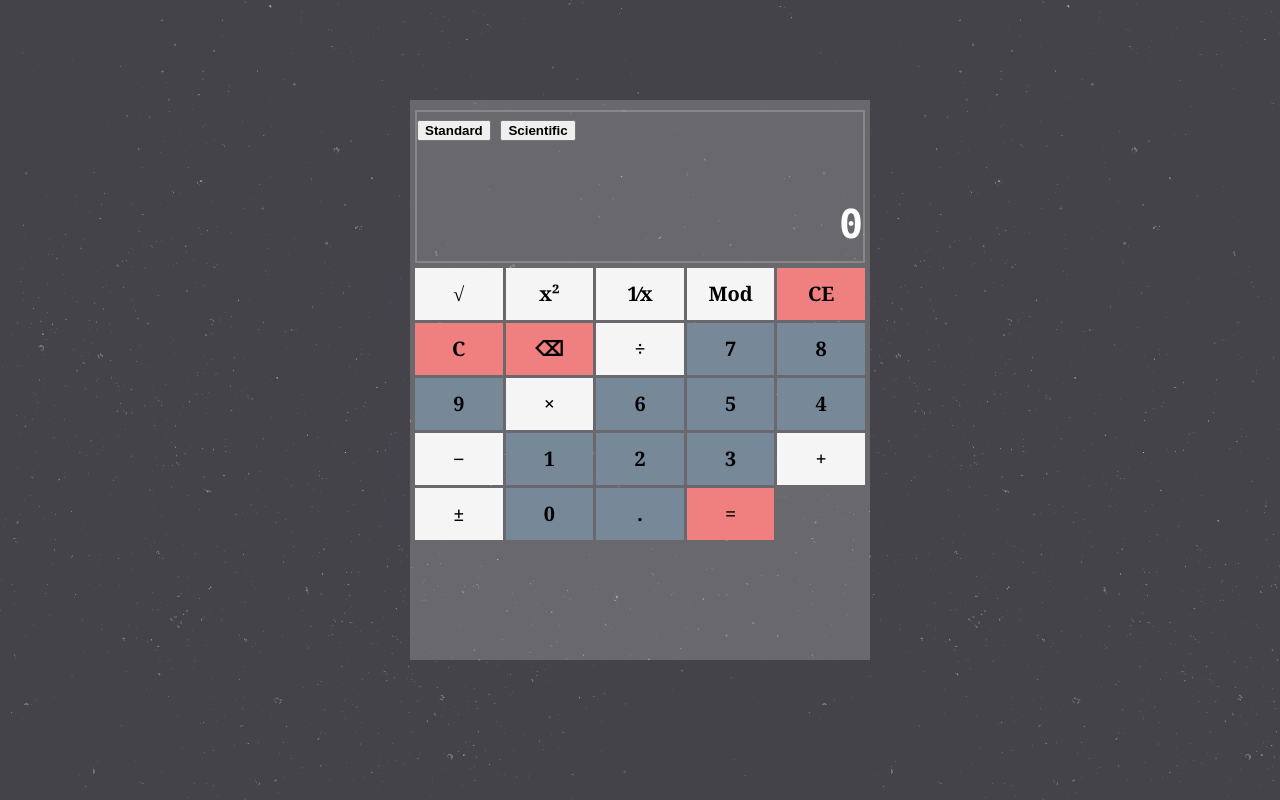
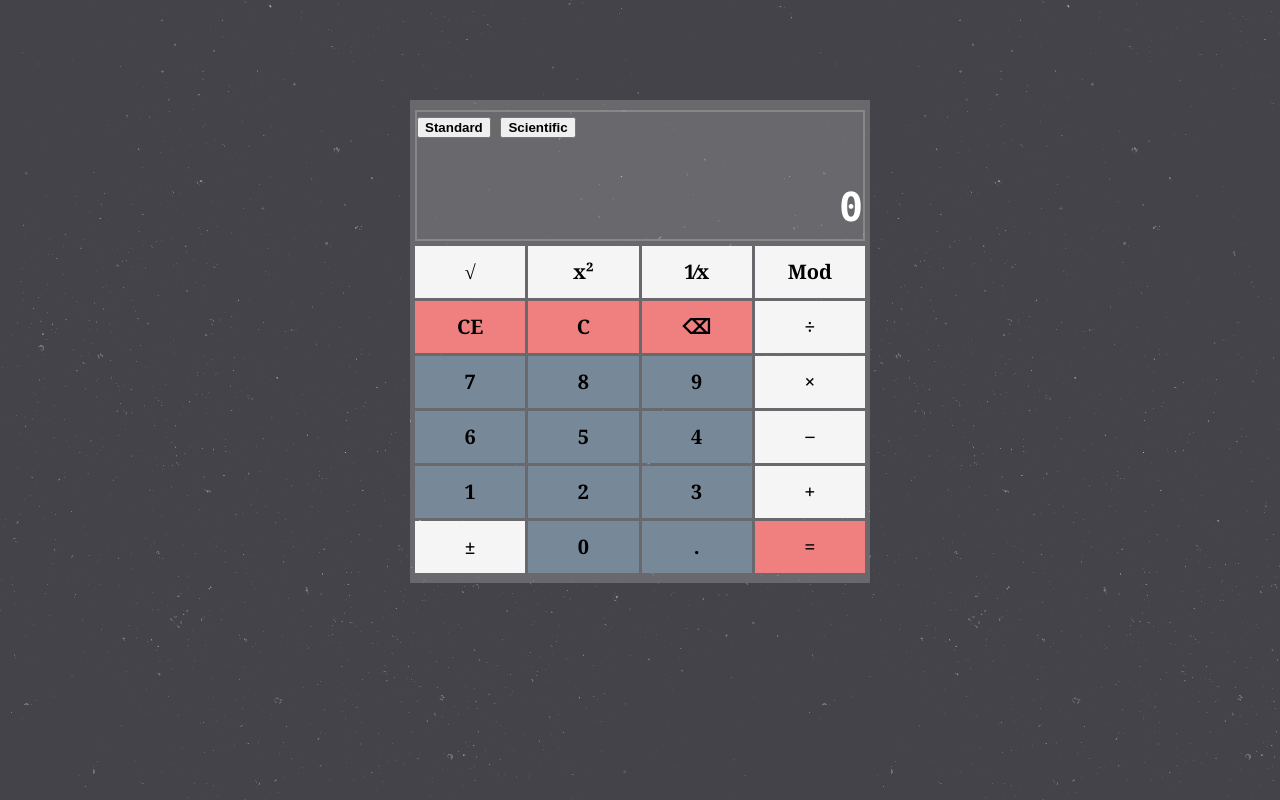
Before and after one commit to D-Ortea/calculator, a plain HTML site: page index.html in a window 1280 px wide. Both pictures are taken after a click on the button "Standard". Drawn offline with Linux system fonts and the light colour scheme.

Commit message:
Make calculator dimensions variable depending on type selected

```diff
--- a/main.css
+++ b/main.css
@@ -1,3 +1,8 @@
+:root {
+  --keypadRows: 7;
+  --keypadCols: 5;
+}
+
 body {
   background: url(./images/stardust.png);
 }
@@ -67,7 +72,7 @@ body {
 
 .keypad {
   display: grid;
-  grid: repeat(7, 1fr) / repeat(5, 1fr);
+  grid: repeat(var(--keypadRows), 1fr) / repeat(var(--keypadCols), 1fr);
   grid-gap: 3px;
 }
 
--- a/main.js
+++ b/main.js
@@ -10,6 +10,15 @@ let deleteInput = true;
 let subexpression = '';
 let calcType = SCIENTIFIC;
 let mayusClicked = false;
+
+function main() {
+  populateKeypad();
+  addNumberKeyListeners();
+  addCalcFnListeners();
+  addFnListeners();
+  addConstListeners();
+  addSwitchBtnsListeners();
+}
 
 function addNumberKeyListeners() {
   keypad.querySelectorAll('.num').forEach(numKey => {
@@ -53,7 +62,11 @@ function addSwitchBtnsListeners() {
 function swapMode(mode) {
   calcType = +mode;
   while(keypad.firstElementChild) { keypad.removeChild(keypad.firstElementChild); }
-  populateKeypad();
+  let rows, cols;
+  [rows, cols] = (calcType===STANDARD) ? [6, 4] : [7, 5];
+  document.documentElement.style.setProperty('--keypadRows', rows);
+  document.documentElement.style.setProperty('--keypadCols', cols);
+  main();
 }
 
 function executeFn(fn) {
@@ -233,9 +246,4 @@ const keyBtns = [
   { name: 'modulus', arity: 2, text: 'Mod', expr: 'mod', class: ['cell', 'fn'], display: false, order: [4, 10] }
 ];
 
-populateKeypad();
-addNumberKeyListeners();
-addCalcFnListeners();
-addFnListeners();
-addConstListeners();
-addSwitchBtnsListeners();
+main();
```
Also changed, not shown: index.html (+0 -35 lines).
